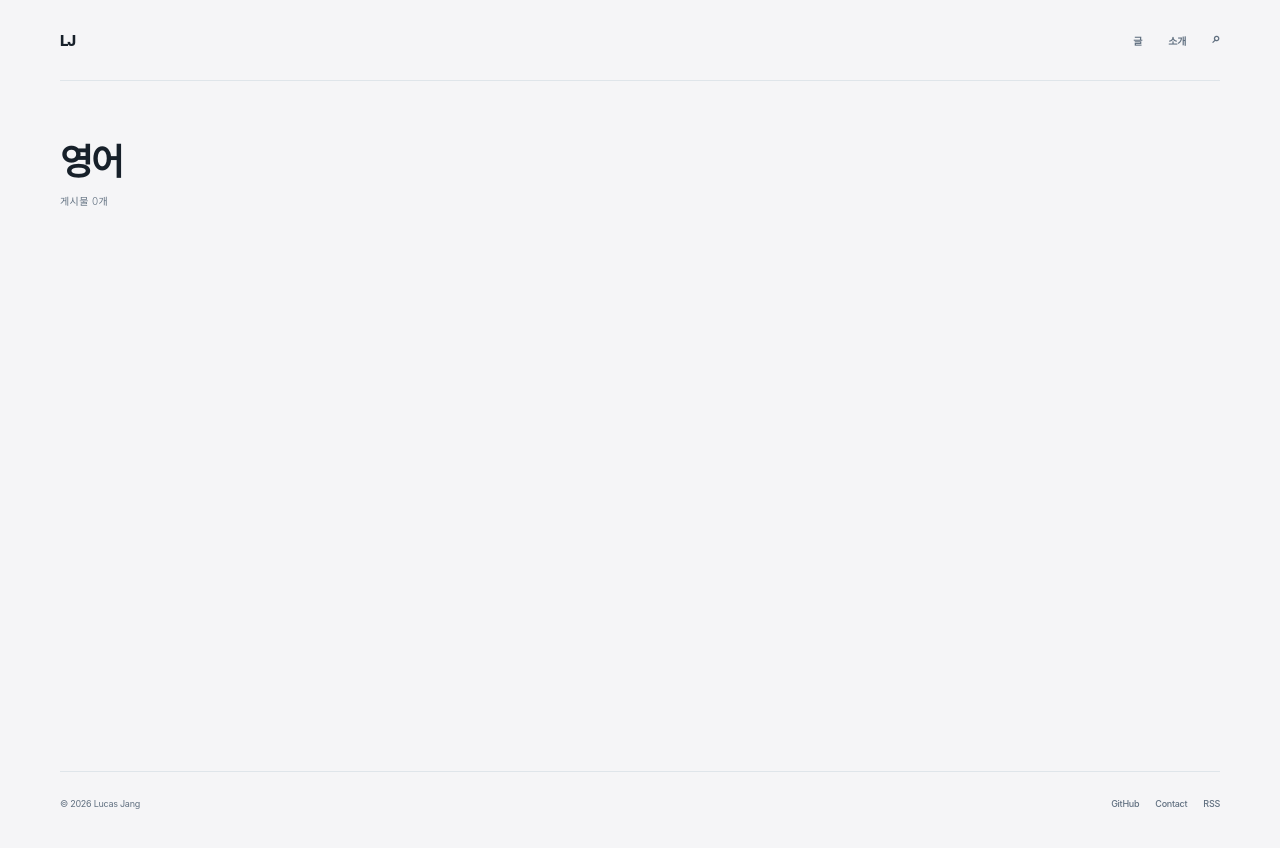
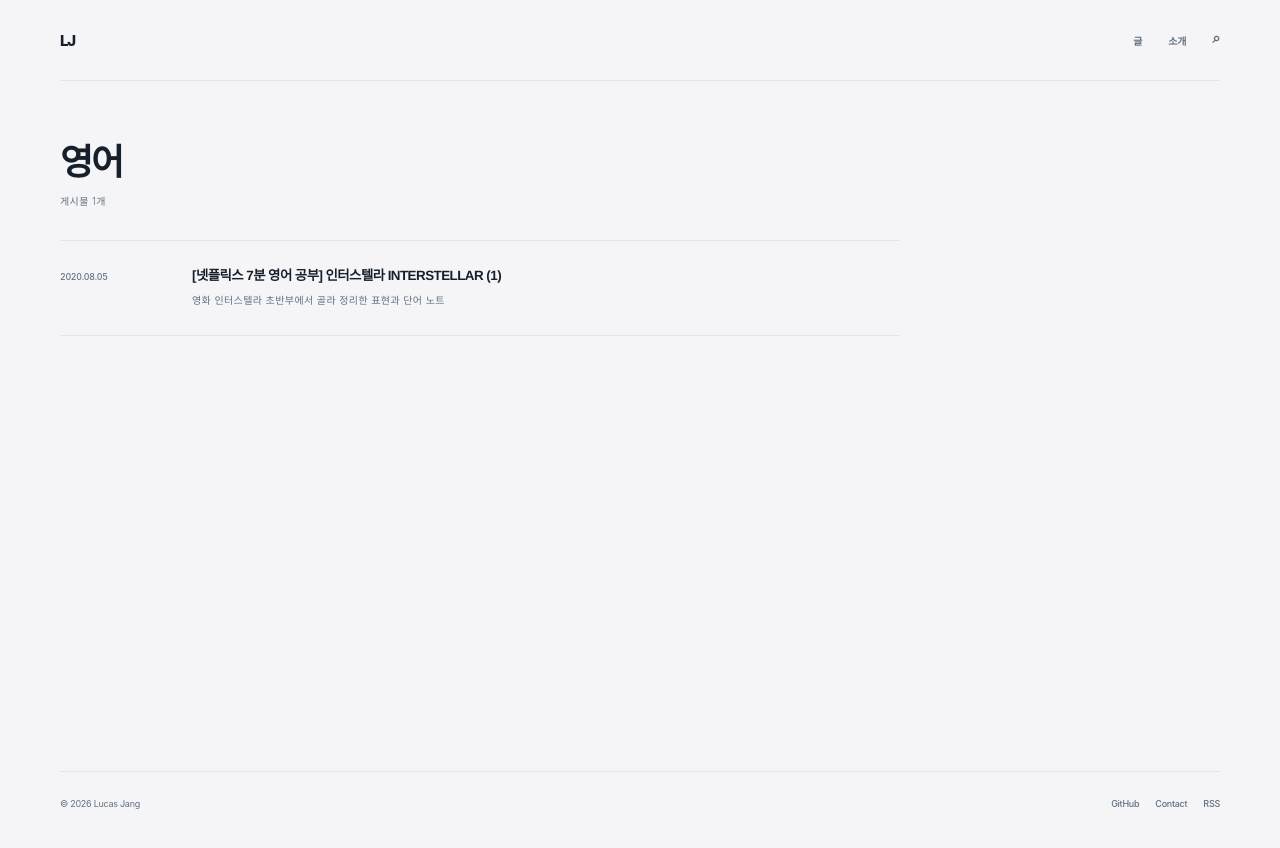
Before and after one commit to Lucas-Jang/lucas-jang.github.io, a Jekyll site: the page built from category/english/index.html, in a window 1280 px wide. Shown: the top 848 px of the page. Built offline with Jekyll 4.4.1, drawn with Linux system fonts in a browser that asks for light colours.

Commit message:
Improve reading layout and add English study note

```diff
--- a/_layouts/category.html
+++ b/_layouts/category.html
@@ -14,20 +14,13 @@ layout: default
   <p>게시물 {{ post_count }}개</p>
 </section>
 
-<section class="post-grid category-post-grid" aria-label="{{ current_category.name }} 게시물">
+<section class="category-post-list" aria-label="{{ current_category.name }} 게시물">
   {% for post in site.posts %}
     {% if post.hidden != true and post.topics contains current_category.id %}
-      <article class="post-card">
-        <a class="post-card-link" href="{{ post.url | relative_url }}">
-          <div class="post-card-image">
-            {% if post.image %}
-              <img src="{{ post.image | relative_url }}" alt="{{ post.title }} 대표 이미지">
-            {% else %}
-              <img src="{{ current_category.image | relative_url }}" alt="" style="object-position: {{ current_category.image_position }}">
-            {% endif %}
-          </div>
-          <div class="post-card-content">
-            <p class="post-card-meta">{{ post.date | date: '%Y.%m.%d' }}</p>
+      <article class="category-post-row">
+        <a href="{{ post.url | relative_url }}">
+          <time datetime="{{ post.date | date_to_xmlschema }}">{{ post.date | date: '%Y.%m.%d' }}</time>
+          <div>
             <h2>{{ post.title }}</h2>
             {% if post.description %}<p>{{ post.description }}</p>{% endif %}
           </div>
--- /dev/null
+++ b/_posts/2020-08-05-interstellar-english-notes.md
@@ -0,0 +1,75 @@
+---
+layout: post
+title: "[넷플릭스 7분 영어 공부] 인터스텔라 INTERSTELLAR (1)"
+date: 2020-08-05
+category: blog
+topics: [english]
+tags: [English, Netflix, Interstellar]
+image: /assets/images/categories/english.jpg
+description: "영화 인터스텔라 초반부에서 골라 정리한 표현과 단어 노트"
+---
+
+## 영어 표현 정리 1
+
+**인터스텔라 초반 30분**을 보며, 실제 대화에서 바로 떠올리기 어려운 표현과 단어를 정리했다. 선정 기준은 단순히 뜻을 아는지보다, 같은 상황에서 내가 직접 말할 수 있는지였다.
+
+이번 기록은 쿠퍼가 NASA를 찾아가기까지의 장면을 다룬다. 원문에서 정리한 영화 대사와 학습 메모는 [네이버 블로그 원문](https://blog.naver.com/joon11132/222051850957)에서 볼 수 있다.
+
+## 문장에서 확인한 표현
+
+### about
+
+`be about`은 어떤 일의 목적이나 핵심을 말할 때 쓴다. “과학은 무엇에 관한 것이다”처럼 정의를 내리는 문장에서도 자연스럽다.
+
+### pull your weight
+
+자기 몫을 하다, 맡은 역할을 다하다는 뜻이다. 임무나 공동 작업에서 책임을 다하라는 맥락에 어울린다.
+
+### mind your own business
+
+상대에게 자기 일에나 신경 쓰라는 의미로 쓰는 표현이다. 말투에 따라 꽤 날카롭게 들릴 수 있어 상황을 가려야 한다.
+
+### double negative
+
+부정을 겹쳐 쓰는 형태는 표준 문법에서는 피한다. 다만 인물의 배경이나 말투를 드러내기 위해 영화 대사에 의도적으로 등장하기도 한다.
+
+### whatever can happen will happen
+
+머피의 법칙을 설명하며, 일어날 수 있는 일은 결국 일어난다는 의미로 사용된 문장이다.
+
+### get at
+
+직접 말하지 않고 넌지시 전달하려는 뜻이나 요점을 가리킨다. 상대가 돌려 말하는 의도를 확인할 때 쓸 수 있다.
+
+### go through a phase
+
+어떤 관심사나 상태를 잠시 거치는 시기를 말한다. 특정 취미에 푹 빠진 상태에도 쓸 수 있다.
+
+### every last one
+
+구성원 하나하나를 빠짐없이 강조하는 표현이다.
+
+### if it weren't for
+
+어떤 도움이 없었더라면 지금의 결과가 없었을 것이라는 가정법 표현이다.
+
+### What makes you think ...?
+
+상대의 판단 근거를 되묻는 문장이다. 문맥에 따라 의아함이나 비꼬는 어조가 담길 수 있다.
+
+## 짧게 남긴 표현과 단어
+
+- **I got this**: 내가 할 수 있다, 내가 처리하겠다.
+- **Shake a leg / Get a move on**: 서두르다.
+- **You've got me there**: 그건 모르겠다, 인정한다.
+- **look after**: 돌보다.
+- **rule out**: 제외하다.
+- **stumble upon**: 우연히 발견하다.
+- **anomaly**: 이상 현상.
+- **surveillance**: 감시.
+
+영화를 보며 표현을 정리할 때는 장면을 다시 떠올리고, 내가 쓸 수 있는 짧은 예문을 하나씩 만들어 보는 방식이 오래 남았다.
+
+---
+
+원문 작성일: 2020.08.05 · [네이버 블로그 원문](https://blog.naver.com/joon11132/222051850957)
--- a/_sass/modern.sass
+++ b/_sass/modern.sass
@@ -757,8 +757,44 @@ body
         font-size: 1rem
         margin: 0
 
-.category-post-grid
+.category-post-list
     margin-bottom: 92px
+    max-width: 840px
+
+.category-post-row
+    border-top: 1px solid $line
+
+    &:last-child
+        border-bottom: 1px solid $line
+
+    a
+        align-items: baseline
+        display: grid
+        gap: 28px
+        grid-template-columns: 104px minmax(0, 1fr)
+        padding: 25px 0 27px
+        text-decoration: none
+
+        &:focus-visible
+            outline: 3px solid $accent
+            outline-offset: -3px
+
+    time
+        color: $muted
+        font-size: .88rem
+        font-variant-numeric: tabular-nums
+
+    h2
+        font-size: 1.34rem
+        letter-spacing: -.04em
+        line-height: 1.42
+        margin: 0 0 7px
+
+    p
+        color: $muted
+        font-size: 1rem
+        line-height: 1.65
+        margin: 0
 
 @media only screen and (max-width: 640px)
     .home-hero
@@ -778,3 +814,24 @@ body
 
     .category-header
         padding: 48px 0 25px
+
+    .category-post-list
+        margin-bottom: 60px
+
+    .category-post-row a
+        display: block
+        padding: 22px 0 24px
+
+    .category-post-row time
+        display: block
+        margin-bottom: 8px
+
+    .category-post-row h2
+        font-size: 1.25rem
+
+    .category-post-row p
+        font-size: 1rem
+
+    .post-content
+        font-size: 1.08rem
+        line-height: 1.9
```
